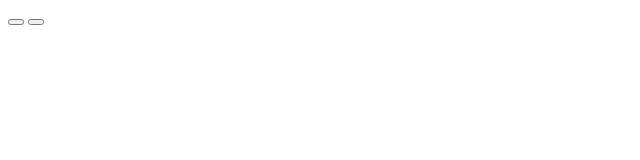
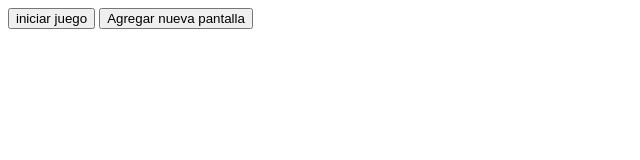
Before and after one commit to moy98/Ahorcado-Game, a plain HTML site: page index.html in a window 1280 px wide. Shown: the whole page, without its empty margins (0-640 px from the left). Drawn offline with Linux system fonts and the light colour scheme.

Commit message:
Se colocaron botones y sus css de la seccion principal

```diff
--- a/index.html
+++ b/index.html
@@ -6,9 +6,14 @@
     <meta name="viewport" content="width=device-width, initial-scale=1.0">
     <title>Document</title>
     <link href="https://fonts.googleapis.com/css2?family=Montserrat:wght@500&amp;display=swap" rel="stylesheet">
+    <link rel="stylesheet" href="./css/botones index/principal-agregarPalabra.css">
+    <link rel="stylesheet" href="./css/botones index/principal-inicio.css">
 </head>
 <body>
-    <button></button>
-    <button></button>
+    <header class="Logo"></header>
+    <section class="principal">
+    <button class="principal__inicio">iniciar juego</button>
+    <button class="principal__agregarPalabra">Agregar nueva pantalla</button>
+    </section>
 </body>
 </html>
```
Also changed, not shown: css/botones index/principal-agregarPalabra.css (added), css/botones index/principal-inicio.css (added).
